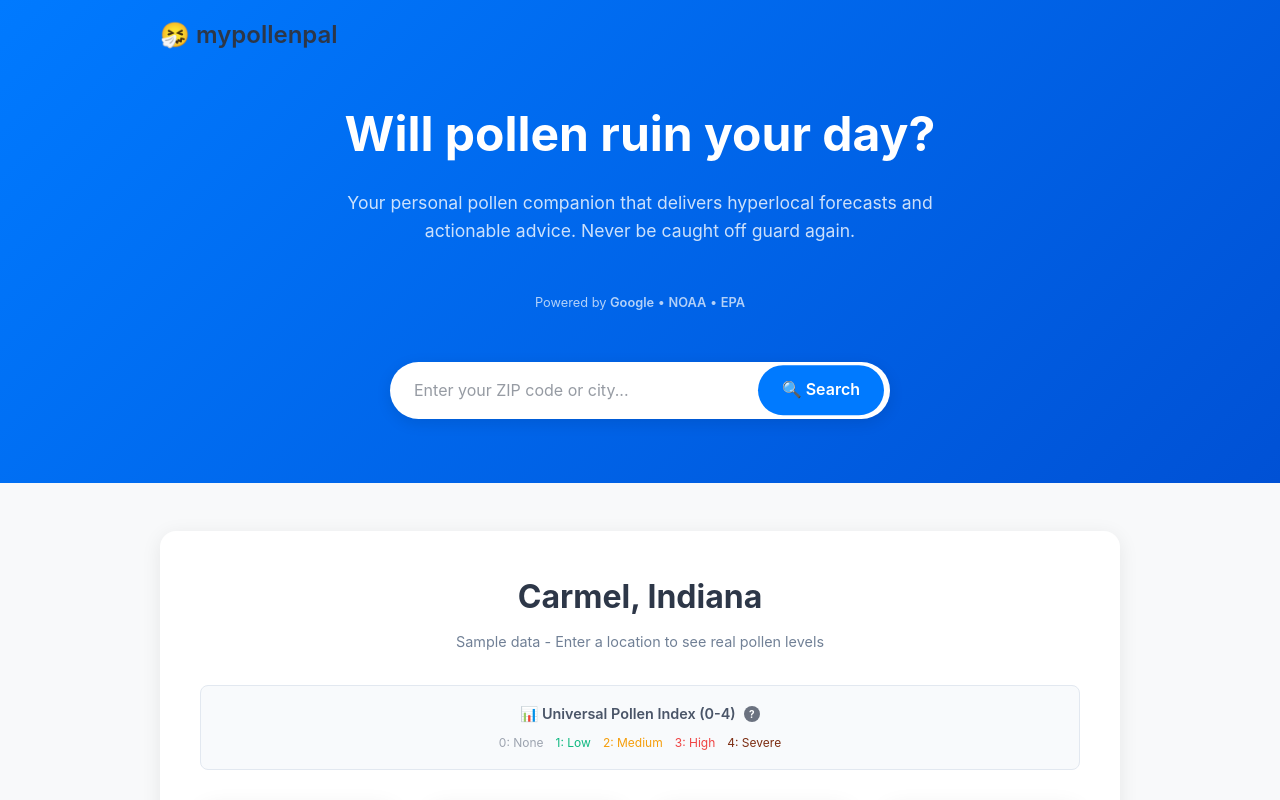
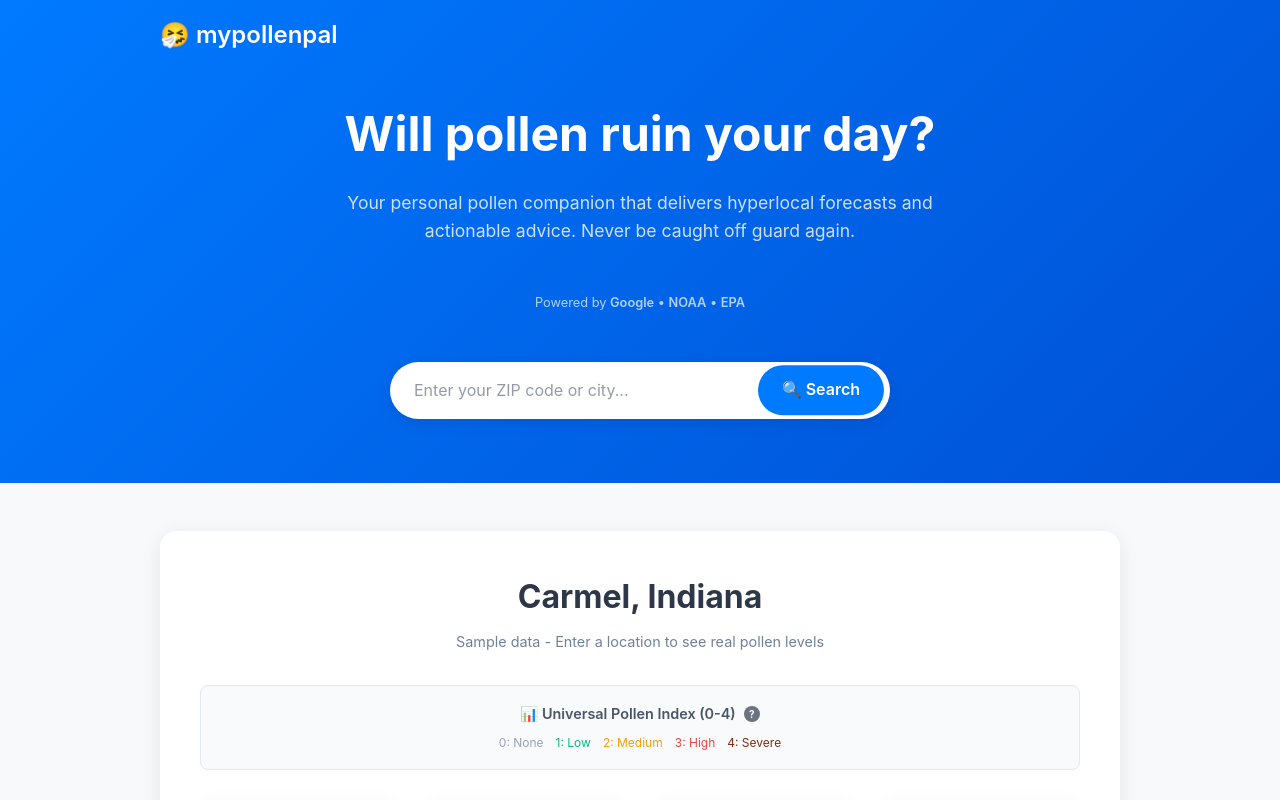
Before and after one commit to shwnhll/mypollenpal, a Next.js app: page / in a window 1280 px wide. Shown: the top 800 px of the page. Built offline with nearby package versions, Linux system fonts and the light colour scheme.

Commit message:
Update page.tsx

```diff
--- a/app/page.tsx
+++ b/app/page.tsx
@@ -454,7 +454,7 @@ const updateForecast = (forecast: any[]) => {
           <div style={{
             fontSize: '1.5rem',
             fontWeight: '600',
-            color: '#2d3748'
+            color: '#ffffff'
           }}>
             🤧 mypollenpal
           </div>
```
